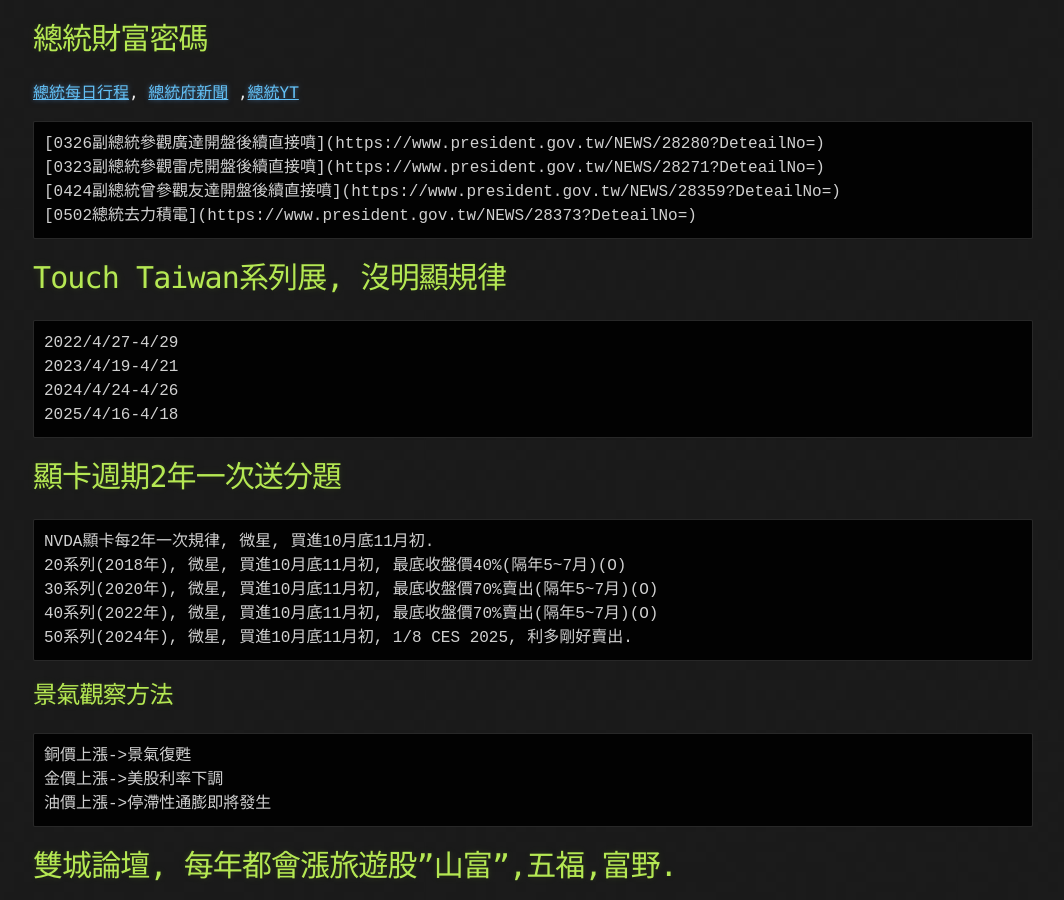
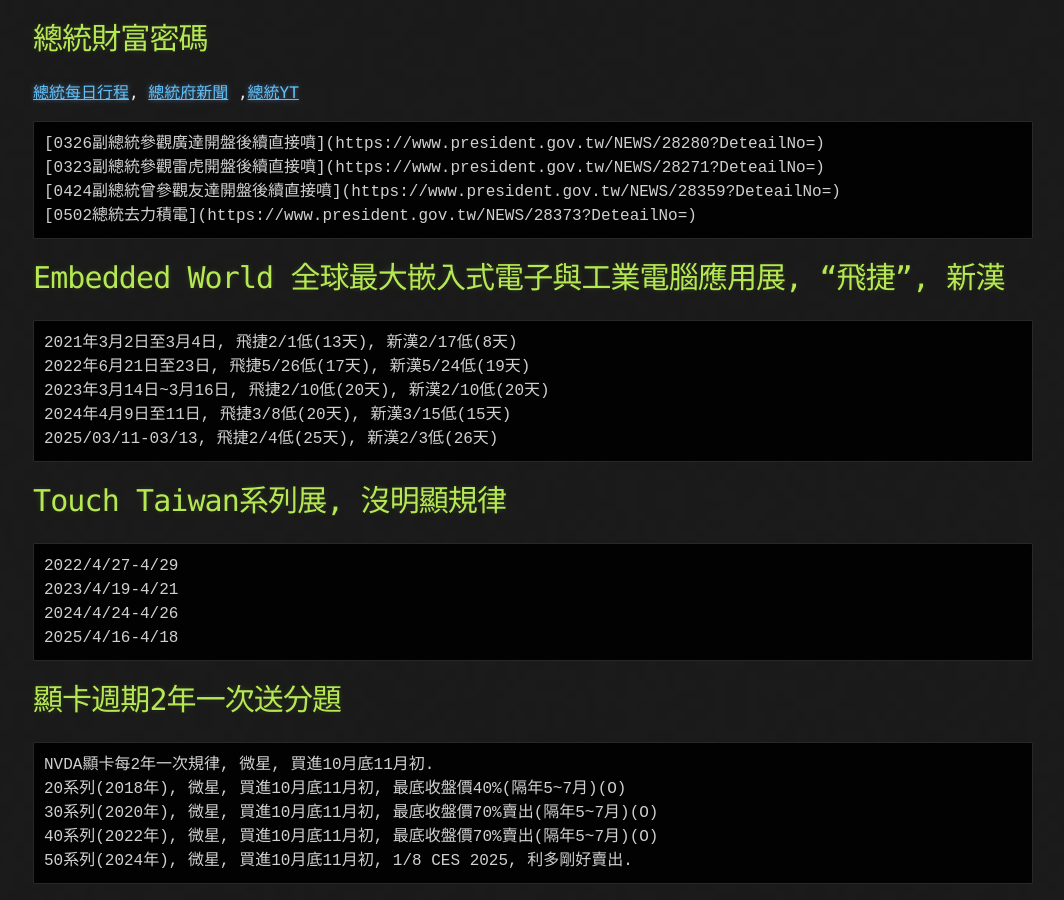
Before and after one commit to lepg5487/Stock_God, a Jekyll site: the page built from experience.md, in a window 1280 px wide and 900 px high, scrolled down 5643 px. Shown: the whole window, without its empty margins (107-1171 px from the left). Built offline with Jekyll 4.4.1, drawn with Linux system fonts in a browser that asks for light colours; our own code applies the rules of GitHub Pages for plain Markdown files.

Commit message:
Update experience.md

````diff
--- a/experience.md
+++ b/experience.md
@@ -220,6 +220,15 @@
 [0323副總統參觀雷虎開盤後續直接噴](https://www.president.gov.tw/NEWS/28271?DeteailNo=)
 [0424副總統曾參觀友達開盤後續直接噴](https://www.president.gov.tw/NEWS/28359?DeteailNo=)
 [0502總統去力積電](https://www.president.gov.tw/NEWS/28373?DeteailNo=)
+```
+
+# Embedded World 全球最大嵌入式電子與工業電腦應用展, "飛捷", 新漢
+```
+2021年3月2日至3月4日, 飛捷2/1低(13天), 新漢2/17低(8天)
+2022年6月21日至23日, 飛捷5/26低(17天), 新漢5/24低(19天)
+2023年3月14日~3月16日, 飛捷2/10低(20天), 新漢2/10低(20天)
+2024年4月9日至11日, 飛捷3/8低(20天), 新漢3/15低(15天)
+2025/03/11-03/13, 飛捷2/4低(25天), 新漢2/3低(26天)
 ```
 
 # Touch Taiwan系列展, 沒明顯規律
````
